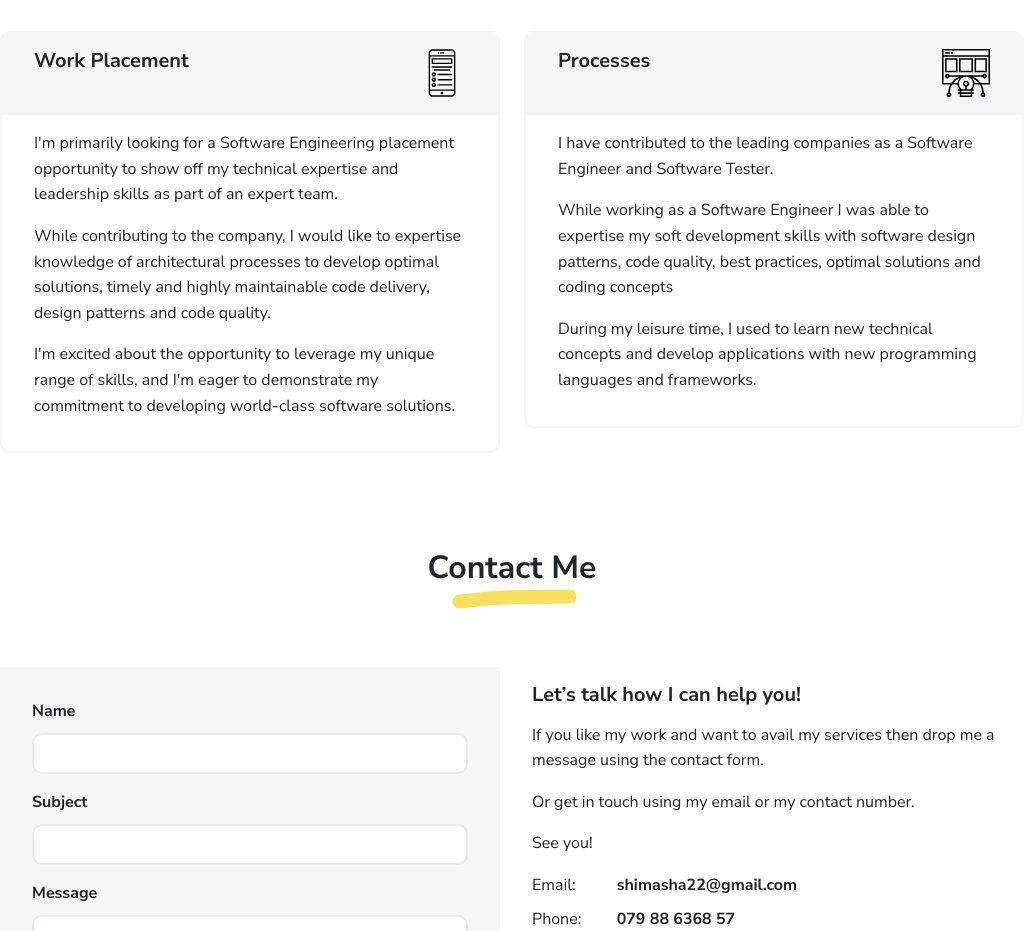
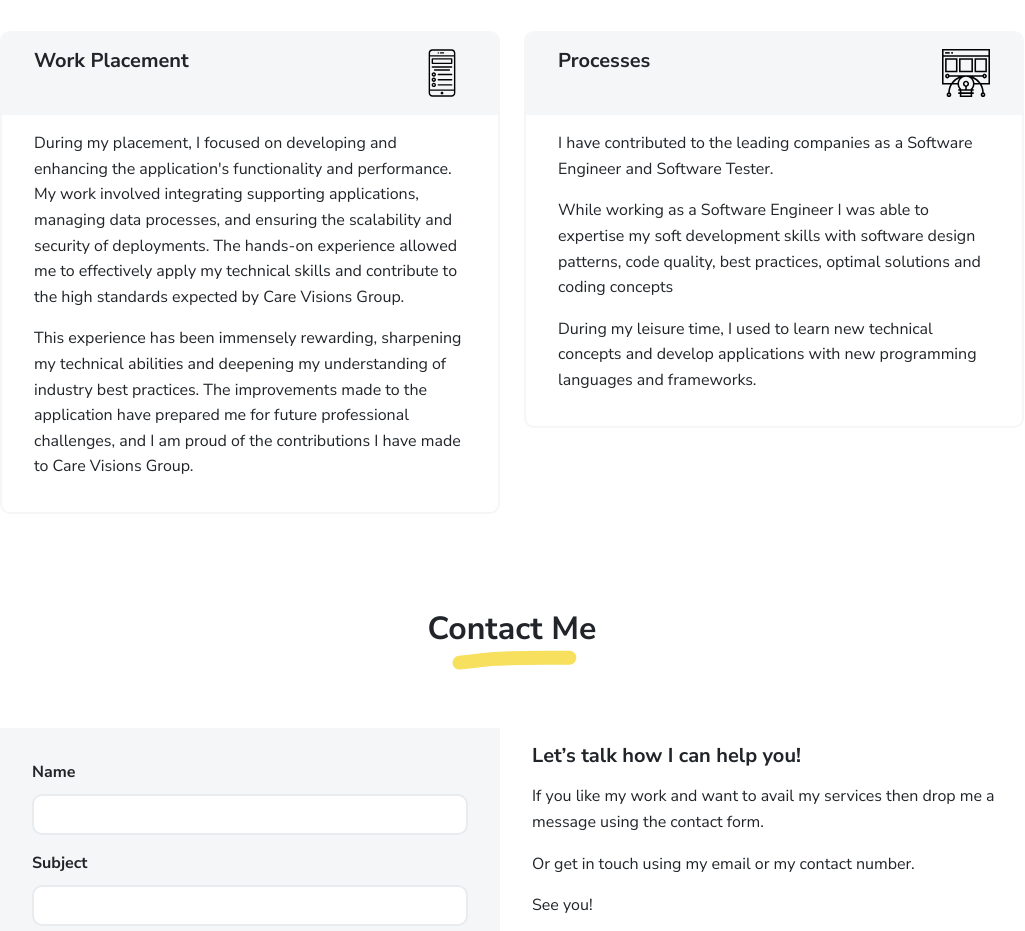
Before and after one commit to wshboteju/wshboteju.github.io, a plain HTML site: page index.html in a window 1280 px wide. Shown: the part 2480-3411 px from the top of the page, without its empty margins (128-1153 px from the left). Drawn offline with Linux system fonts and the light colour scheme.

Commit message:
Update index.html

```diff
--- a/index.html
+++ b/index.html
@@ -306,10 +306,8 @@
             </div>
           </div>
           <div class="card-body px-3 py-2">
-            <p>I'm primarily looking for a Software Engineering placement opportunity to show off my technical expertise and leadership skills as part of an expert team.</p>
-            <p>While contributing to the company, I would like to expertise knowledge of architectural processes to develop
-              optimal solutions, timely and highly maintainable code delivery, design patterns and code quality.</p>
-            <p>I'm excited about the opportunity to leverage my unique range of skills, and I'm eager to demonstrate my commitment to developing world-class software solutions.</p>
+            <p>During my placement, I focused on developing and enhancing the application's functionality and performance. My work involved integrating supporting applications, managing data processes, and ensuring the scalability and security of deployments. The hands-on experience allowed me to effectively apply my technical skills and contribute to the high standards expected by Care Visions Group.</p>
+            <p>This experience has been immensely rewarding, sharpening my technical abilities and deepening my understanding of industry best practices. The improvements made to the application have prepared me for future professional challenges, and I am proud of the contributions I have made to Care Visions Group.</p>
           </div>
         </div>
       </div>
```
